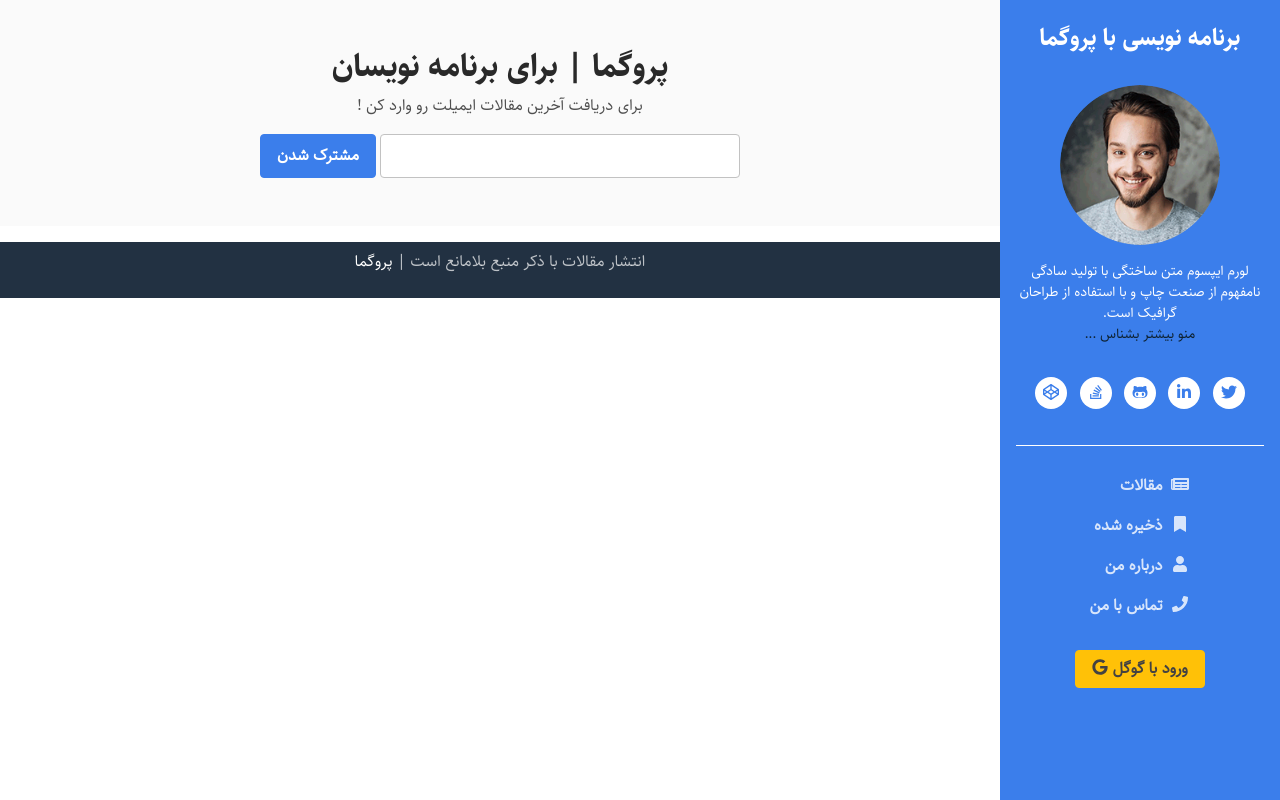
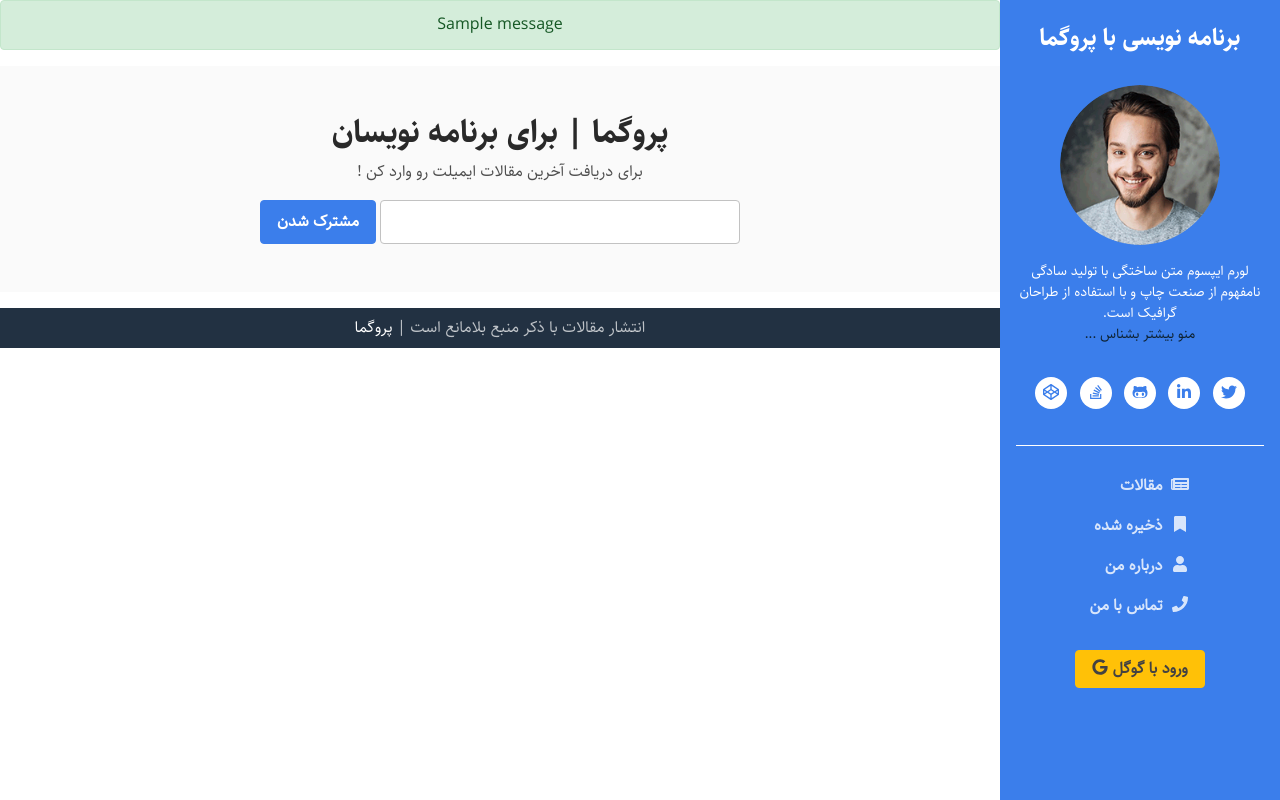
Before and after one commit to alirezaj99/progma.ir, a Django app: page /subscribe/ in a window 1280 px wide. Run offline with Django 3.2, Linux system fonts and the light colour scheme; tables that the repository leaves empty hold one stand-in row (values such as "Sample post"); one stand-in notice (Sample message) is shown; some libraries are stand-ins or nearby versions.

Commit message:
complete subcribers section and add messages option to project and fix a few bugs and change some style in template

```diff
--- a/article/models.py
+++ b/article/models.py
@@ -9,6 +9,7 @@ from extensions.utils import jalali_converter
 from django.db.models.signals import post_save
 from django.conf import settings
 from django.core.mail import send_mail
+from subscribers.models import Subscribe
 
 
 def get_filename_ext(filepath):
@@ -131,15 +132,32 @@ class Article(models.Model):
     tags_str.short_description = 'تگ ها / برچسب ها'
 
 
-def send_email_users(sender, instance, **kwargs):
+# def send_email_users(sender, instance, created, **kwargs):
+#     if created:
+#         if instance.status == 'p':
+#             subject = 'welcome to progma'
+#             message = f'Hi , thank you for registering in {instance.title}.'
+#             email_from = settings.EMAIL_HOST_USER
+#             recipient_list = emails
+#             send_mail(subject, message, email_from, recipient_list)
+
+def send_email_users(sender, instance, created, **kwargs):
     emails = []
-    for user in User.objects.all():
-        emails += user.email.split()
-    subject = 'welcome to progma'
-    message = f'Hi , thank you for registering in {instance.title}.'
-    email_from = settings.EMAIL_HOST_USER
-    recipient_list = emails
-    send_mail(subject, message, email_from, recipient_list)
+    for sub in Subscribe.objects.get_active_subscribe():
+        emails += sub.email.split()
+    if created and instance.status == 'p':
+        subject = 'welcome to progma'
+        message = f'Hi , thank you for registering in {instance.title}.'
+        email_from = settings.EMAIL_HOST_USER
+        recipient_list = emails
+        send_mail(subject, message, email_from, recipient_list)
+    while instance.status == 'p':
+        subject = 'welcome to progma'
+        message = f'Hi , thank you for registering in {instance.title}.'
+        email_from = settings.EMAIL_HOST_USER
+        recipient_list = emails
+        send_mail(subject, message, email_from, recipient_list)
+        break
 
 
 post_save.connect(send_email_users, sender=Article)
--- a/subscribers/models.py
+++ b/subscribers/models.py
@@ -13,6 +13,8 @@ class Subscribe(models.Model):
     updated = models.DateTimeField(auto_now=True)
     active = models.BooleanField(default=True, verbose_name='فعال / غیرفعال')
 
+    objects = SubscribeManager()
+
     class Meta:
         verbose_name = "مشترک"
         verbose_name_plural = "مشترک ها"
--- a/subscribers/views.py
+++ b/subscribers/views.py
@@ -3,6 +3,7 @@ from django.urls import reverse_lazy
 from django.views.generic import CreateView
 from .models import Subscribe
 from .forms import SubscribeForm
+from django.contrib import messages
 
 
 class SubscribeCreate(CreateView):
@@ -10,3 +11,11 @@ class SubscribeCreate(CreateView):
     model = Subscribe
     success_url = reverse_lazy('article:article_list')
     form_class = SubscribeForm
+
+    def form_valid(self, form):
+        messages.success(self.request, 'همه چیز به خوبی انجام شد ، منتظر مقالات باش', 'success')
+        return super().form_valid(form)
+
+    def form_invalid(self, form):
+        messages.error(self.request, 'یه مشکلی هست ، ببین ارور چی میگه !', 'danger')
+        return super().form_invalid(form)
--- a/templates/Shared/Footer.html
+++ b/templates/Shared/Footer.html
@@ -1,7 +1,5 @@
 <footer class="footer text-center py-2 theme-bg-dark">
-
     <!--/* This template is released under the Creative Commons Attribution 3.0 License. Please keep the attribution link below when using for your own project. Thank you for your support. :) If you'd like to use the template without the attribution, you can buy the commercial license via our website: themes.3rdwavemedia.com */-->
-    <p class="sahel">انتشار مقالات با ذکر منبع بلامانع است | <a href="{% url 'article:article_list' %}">پروگما</a>
-    </p>
-
+    <div class="sahel text-center">انتشار مقالات با ذکر منبع بلامانع است | <a href="{% url 'article:article_list' %}">پروگما</a>
+    </div>
 </footer>
--- a/templates/Shared/base.html
+++ b/templates/Shared/base.html
@@ -1,3 +1,4 @@
+{% url 'subscribers:subscribe' as subscribe %}
 <!DOCTYPE html>
 <html lang="fa">
 <head>
@@ -8,7 +9,15 @@
 <body>
 {% include 'Shared/Header.html' %}
 <div class="main-wrapper">
+    {% include 'Shared/messages.html' %}
     {% block content %}{% endblock %}
+    {% if not request.path == subscribe %}
+        <div style="font-size: 1.1rem;background-color: #ffc107 !important"
+             class="col-12 intro sahel-bold text-center p-1">برای
+            دریافت آخرین مقالات از طریق
+            ایمیل <a style="color: red" href="{% url 'subscribers:subscribe' %}">کلیک</a> کن !
+        </div>
+    {% endif %}
     {% include 'Shared/Footer.html' %}
 </div><!--//main-wrapper-->
 <!-- Javascript -->
--- /dev/null
+++ b/templates/Shared/messages.html
@@ -0,0 +1,7 @@
+{% if messages %}
+    {% for msg in messages %}
+        <div class="text-center {% if msg.tags %}alert alert-{{ msg.tags }}{% endif %}">
+            {{ msg }}
+        </div>
+    {% endfor %}
+{% endif %}
--- a/templates/article/article-detail.html
+++ b/templates/article/article-detail.html
@@ -1,7 +1,6 @@
 {% extends 'Shared/base.html' %}
 {% load static %}
 {% load humanize %}
-
 {% block add_header_reference %}
     <link rel="stylesheet" href="{% static 'comments/comments.css' %}">
 {% endblock %}
@@ -13,7 +12,8 @@
                 <h2 class="title mb-2">{{ object.title }}</h2>
                 <div class="meta mb-3">
                     <span class="date">{{ article.publish|naturaltime }}</span>
-                    <span class="comment">نویسنده : <a href="#">{{ article.author.get_full_name }}</a></span>
+                    <span class="comment">نویسنده : <a href="#">{% if article.author.get_full_name %}
+                        {{ article.author.get_full_name }}{% else %}{{ article.author.username }}{% endif %}</a></span>
                     <span class="time">{{ object.hits.count }} بازدید</span>
                     <span class="comment"><a href="#">4 دیدگاه</a></span>
                 </div>
--- a/templates/article/article-list.html
+++ b/templates/article/article-list.html
@@ -1,7 +1,6 @@
 {% extends 'Shared/base.html' %}
 {% load static %}
 {% load humanize %}
-{% load render_partial %}
 {% block title %}برای برنامه نویسان{% endblock %}
 {% block content %}
     <section class="cta-section theme-bg-light py-5">
@@ -90,9 +89,6 @@
                 <div class="col-12 text-center"><p class="text-primary text-center">صفحه {{ page_obj.number }}
                     از {{ page_obj.paginator.num_pages }}</p>
                 </div>
-                <div class="col-12 intro sahel text-center mt-3">برای دریافت آخرین مقالات از طریق ایمیل <a
-                        href="{% url 'subscribers:subscribe' %}">کلیک</a> کن !
-                </div>
             </div>
         </div>
 
--- a/templates/subscribers/subscribe-form.html
+++ b/templates/subscribers/subscribe-form.html
@@ -1,8 +1,6 @@
 {% extends 'Shared/base.html' %}
-{% load static %}
-{% load humanize %}
 {% load widget_tweaks %}
-{% block title %}برای برنامه نویسان{% endblock %}
+{% block title %}مشترک شو ...{% endblock %}
 {% block content %}
     <section class="cta-section theme-bg-light mb-3 py-5">
         <div class="container text-center">
```
